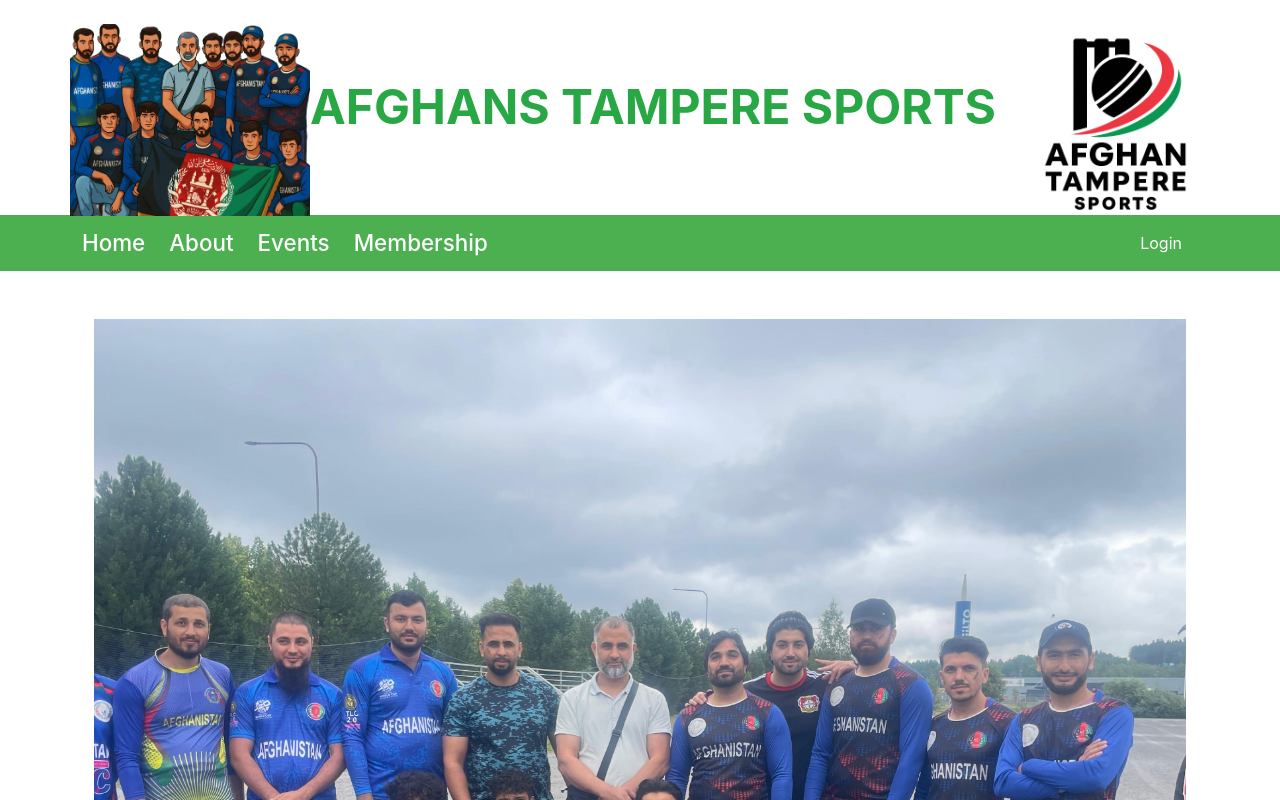
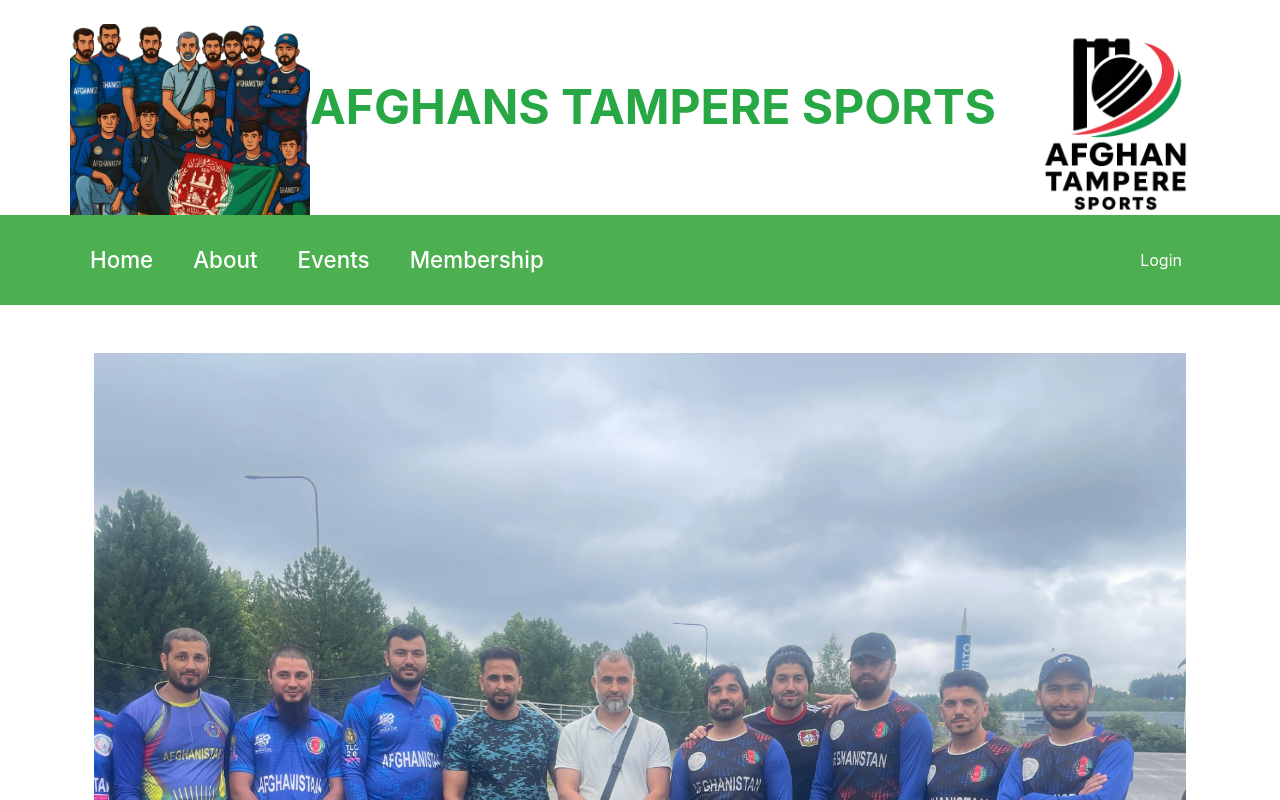
Before and after one commit to MasoodAhmadi/CRI, a Next.js app: page / in a window 1280 px wide. Shown: the top 800 px of the page. Built offline with nearby package versions, Linux system fonts and the light colour scheme; no server answers.

Commit message:
navbar changed

```diff
--- a/app/components/navbars.jsx
+++ b/app/components/navbars.jsx
@@ -3,13 +3,21 @@
 import Image from "next/image";
 import { useState, useEffect } from "react";
 import { useRouter } from "next/navigation";
-import { BrandBar, BrandRow, BrandSection } from "../styles/navbar.style";
+import {
+  BrandBar,
+  BrandRow,
+  BrandSection,
+  LogIn,
+  LogoutButton,
+  NavRight,
+} from "../styles/navbar.style";
 import { LogoImage, BrandTitle, MainNavbar } from "../styles/navbar.style";
 import { LogoCard, NavLinks, NavLink } from "../styles/navbar.style";
 import { LoginButton } from "../styles/navbar.style";
 import useWindowSize from "../utils/useWindowsSize";
 import { Container, Modal } from "react-bootstrap";
 import AuthModal from "./authmodal";
+import RBNavbar from "react-bootstrap/Navbar";
 
 export default function Navbar() {
   // const size = useWindowSize();
@@ -71,20 +79,28 @@ export default function Navbar() {
         </BrandBar>
       </Container>
       {/* MAIN NAVBAR */}
-      <MainNavbar>
+      <MainNavbar expand="sm" variant="dark" collapseOnSelect>
+        <RBNavbar.Toggle aria-controls="main-navbar-nav" />
         <Container className="d-flex justify-content-between align-items-center py-2">
+          <RBNavbar.Collapse
+            id="main-navbar-nav"
+            className="justify-content-start"
+          >
             <NavLinks>
               <NavLink href="/">Home</NavLink>
               <NavLink href="/#about">About</NavLink>
               <NavLink href="/#events">Events</NavLink>
               <NavLink href="/membership">Membership</NavLink>
-          </NavLinks>
 
+              <NavRight>
                 {userLoggedIn ? (
-            <NavLink onClick={handleLogout}>Logout</NavLink>
+                  <LogoutButton onClick={handleLogout}>Logout</LogoutButton>
                 ) : (
                   <LoginButton>Login</LoginButton>
                 )}
+              </NavRight>
+            </NavLinks>
+          </RBNavbar.Collapse>
         </Container>
       </MainNavbar>
       <Modal
--- a/app/styles/navbar.style.js
+++ b/app/styles/navbar.style.js
@@ -1,6 +1,6 @@
 import styled from "styled-components";
 import { hoverGlow } from "./mixins";
-import { Card } from "react-bootstrap"
+import { Card, Nav, Navbar } from "react-bootstrap"
 /* TOP BRAND BAR */
 export const BrandBar = styled.div`
   width: 100%;
@@ -85,34 +85,63 @@ export const BrandTitle = styled.h1`
 
 
 /* MAIN NAVBAR */
-export const MainNavbar = styled.nav`
 
-  // display: flex;
-  // align-items: center;
-  margin-top: 0;
-  padding-top: 0;
+export const MainNavbar = styled(Navbar)`
   background-color: ${({ theme }) => theme.colors.primary};
+  padding: 0.75rem 1rem;
+`;
+
+/* NAV CONTAINER */
+export const NavLinks = styled(Nav)`
+  display: flex;
+  gap: 1.5rem;
+  align-items: center;
+  width: 100%;
+
+  @media (max-width: 550px) {
+    gap: 1rem;
+    padding-top: 1rem;
+  }
 `;
 
 
-/* NAV LINKS */
-export const NavLinks = styled.div`
-  display: flex;
-  gap: 1.5rem;
-`;
-
-export const NavLink = styled.a`
-  color: ${({ theme }) => theme.colors.light};
+/* NAV LINK */
+export const NavLink = styled(Nav.Link)`
+  color: ${({ theme }) => theme.colors.light} !important;
   font-size: 1.4rem;
   font-weight: ${({ theme }) => theme.typography.weightMedium};
   ${hoverGlow("#FFCC00")};
 `;
 
+/* RIGHT SIDE (LOGIN / LOGOUT) */
+export const NavRight = styled(Nav)`
+  margin-left: auto;
+  display: flex;
+  align-items: center;
+  gap: 1rem;
+
+  @media (max-width: 550px) {
+    padding-top: 1rem;
+  }
+`;
+
+
 /* LOGIN BUTTON */
 export const LoginButton = styled.button`
+  background: transparent;
+  border: none;
   color: ${({ theme }) => theme.colors.light};
   font-size: 1rem;
   padding: 0.5rem 1rem;
   border-radius: ${({ theme }) => theme.radius.md};
   ${hoverGlow("#FFCC00")};
 `;
+export const LogoutButton = styled.button`
+  background: transparent;
+  border: none;
+  color: ${({ theme }) => theme.colors.light};
+  font-size: 1rem;
+  padding: 0.5rem 1rem;
+  border-radius: ${({ theme }) => theme.radius.md};
+  ${hoverGlow("#FFCC00")};
+`;
```
Lines whose indentation alone changed are shown as unchanged.
